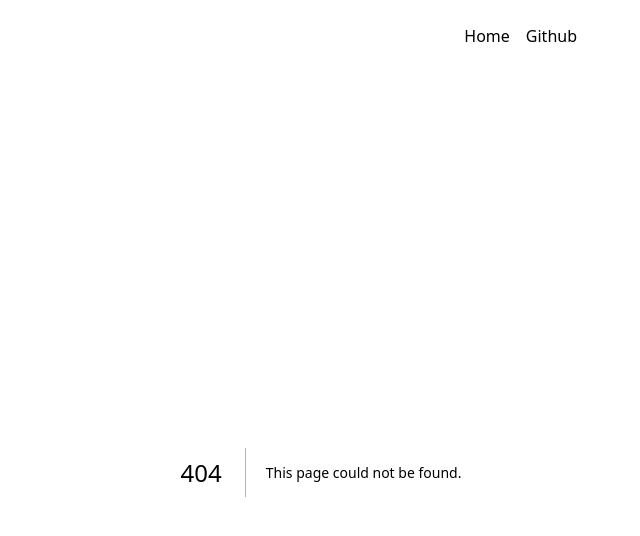
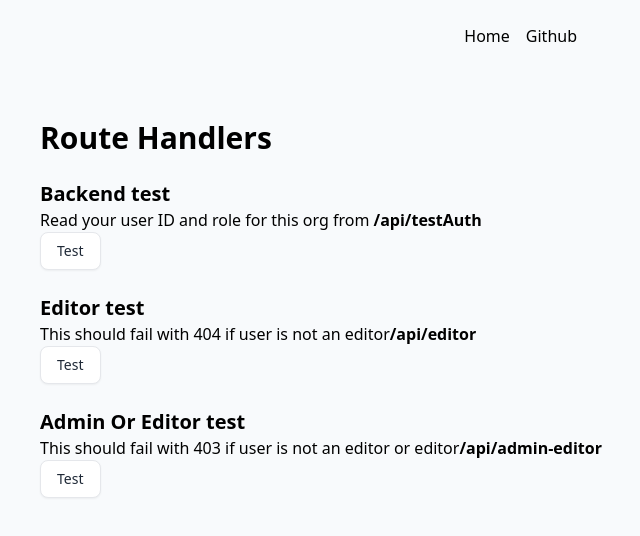
Before and after one commit to clerk/organizations-demo, a Next.js app: page /route-handlers in a window 1280 px wide. Before the commit this address had no page. Shown: the top 536 px of the page, without its empty margins (319-959 px from the left). Built offline with nearby package versions, Linux system fonts and the light colour scheme.

Commit message:
Add route handlers

```diff
--- a/app/(demo)/page.tsx
+++ b/app/(demo)/page.tsx
@@ -38,6 +38,14 @@ export default function DashboardPage() {
             Create Organization
           </Link>
         </li>
+        <li>
+          <Link
+            href="/route-handlers"
+            className="block rounded border p-5 text-center text-lg font-medium shadow"
+          >
+            Test endpoints
+          </Link>
+        </li>
       </ul>
     </main>
   )
--- /dev/null
+++ b/app/(demo)/route-handlers/page.tsx
@@ -0,0 +1,20 @@
+import {
+  AdminOrEditor,
+  AuthTest,
+  EditorTest,
+} from "@/components/endpoint-tests"
+
+export default function RouteHandlersPage() {
+  return (
+    <main className={"flex h-full w-full items-center justify-center"}>
+      <div className={"flex flex-col pb-12"}>
+        <h1 className="mb-6 mt-12">Route Handlers</h1>
+        <div className={"flex flex-col gap-6"}>
+          <AuthTest />
+          <EditorTest />
+          <AdminOrEditor />
+        </div>
+      </div>
+    </main>
+  )
+}
--- /dev/null
+++ b/app/api/admin-editor/route.ts
@@ -0,0 +1,23 @@
+import { auth } from "@clerk/nextjs/server"
+
+export function GET() {
+  const { userId, has } = auth()
+
+  if (!userId) {
+    return new Response(null, {
+      status: 401,
+    })
+  }
+
+  if (!has({ role: "org:admin" }) && !has({ role: "org:editor" })) {
+    return new Response(null, {
+      status: 403,
+    })
+  }
+
+  return new Response(
+    JSON.stringify({
+      userId,
+    })
+  )
+}
--- /dev/null
+++ b/app/api/authTest/route.ts
@@ -0,0 +1,6 @@
+import { auth } from "@clerk/nextjs/server"
+
+export function GET() {
+  const { userId, orgRole } = auth()
+  return new Response(JSON.stringify({ userId, orgRole }))
+}
--- /dev/null
+++ b/app/api/editor/route.ts
@@ -0,0 +1,11 @@
+import { auth } from "@clerk/nextjs/server"
+
+export function GET() {
+  const { userId } = auth().protect({ role: "org:editor" })
+
+  return new Response(
+    JSON.stringify({
+      userId,
+    })
+  )
+}
--- a/app/api/users/route.ts
+++ /dev/null
@@ -1,20 +0,0 @@
-import { auth } from "@clerk/nextjs"
-
-export function GET() {
-  //   TODO: Find a usecase for this
-  // const { userId } = auth().protect((has) => has({ role: "admin" }))
-  const { userId } = auth().protect({ role: "org:editor" })
-  // const { userId, ahas } = auth()
-  //
-  // if (!has({ role: "admin" }) || !userId) {
-  //
-  // }
-  //
-  // clerkClient.users.getUser(userId)
-
-  return new Response(
-    JSON.stringify({
-      userId,
-    })
-  )
-}
--- a/app/authorization-playground/page.tsx
+++ b/app/authorization-playground/page.tsx
@@ -15,12 +15,7 @@ function PostItem(props: PostItemProps) {
       <p className="font-semibold">{props.title}</p>
 
       <div className="relative border border-blue-500 px-5 py-2 before:absolute before:-top-4 before:left-0 before:text-xs before:text-blue-500 before:content-['RSC']">
-        <Protect
-          condition={(has) =>
-            has({ permission: "org:posts:delete" }) ||
-            has({ permission: "org:posts:delete" })
-          }
-        >
+        <Protect condition={(has) => has({ permission: "org:posts:manage" })}>
           <PostActions {...props} />
         </Protect>
       </div>
--- a/app/authorization-playground/settings/page.tsx
+++ b/app/authorization-playground/settings/page.tsx
@@ -23,6 +23,8 @@ export default function CustomAppSettings() {
           }}
         />
 
+        {/*TODO: Add role checks as well*/}
+
         <h2>Post Organization Settings</h2>
         {/*TODO: Add a fake form*/}
         {/*<Experimental__Gate*/}
--- a/app/layout.tsx
+++ b/app/layout.tsx
@@ -41,6 +41,7 @@ export default function RootLayout({ children }: PropsWithChildren) {
                   rootBox: "flex",
                 },
               }}
+              afterSignOutUrl={"/"}
             />
           </header>
           {children}
--- a/components/BackendTest.tsx
+++ /dev/null
@@ -1,30 +0,0 @@
-"use client"
-
-import { useState, useCallback } from "react"
-
-export default function BackendTest() {
-  //   TODO: Find a usecase for this
-  const [data, setData] = useState<any>(null)
-
-  const test = useCallback(async () => {
-    setData(null)
-    /* Clerk already stores the active organization on the JWT claims */
-    const res = await fetch(`/api/authTest`)
-    const data = await res.json()
-    setData(data)
-  }, [setData])
-
-  return (
-    <div>
-      <h2>Backend test</h2>
-      <div>
-        Read your user ID and role for this org from{" "}
-        <strong>/api/testAuth</strong>
-      </div>
-      <div>
-        <button onClick={test}>Test</button>
-      </div>
-      {data && <pre>{JSON.stringify(data, null, 2)}</pre>}
-    </div>
-  )
-}
--- /dev/null
+++ b/components/endpoint-tests.tsx
@@ -0,0 +1,89 @@
+"use client"
+
+import { useState, useCallback } from "react"
+
+const useFetch = (path: string) => {
+  const [state, setState] = useState<{ data: any; error: any } | null>(null)
+  const request = useCallback(async () => {
+    setState(null)
+    try {
+      /* Clerk already stores the active organization on the JWT claims */
+      const res = await fetch(path)
+      if (res.ok) {
+        const data = await res.json()
+        setState({
+          data,
+          error: null,
+        })
+      } else {
+        setState({
+          data: null,
+          error: res.status,
+        })
+      }
+    } catch (error) {
+      setState({
+        data: null,
+        error,
+      })
+    }
+  }, [setState])
+
+  return { request, state }
+}
+
+export function EditorTest() {
+  const { request, state } = useFetch(`/api/editor`)
+
+  return (
+    <div>
+      <h2>Editor test</h2>
+      <div>
+        This should fail with 404 if user is not an editor
+        <strong>/api/editor</strong>
+      </div>
+      <div>
+        <button onClick={request}>Test</button>
+      </div>
+      {state?.data && <pre>{JSON.stringify(state.data, null, 2)}</pre>}
+      {state?.error && <pre>{JSON.stringify(state.error, null, 2)}</pre>}
+    </div>
+  )
+}
+
+export function AuthTest() {
+  const { request, state } = useFetch(`/api/authTest`)
+
+  return (
+    <div>
+      <h2>Backend test</h2>
+      <div>
+        Read your user ID and role for this org from{" "}
+        <strong>/api/testAuth</strong>
+      </div>
+      <div>
+        <button onClick={request}>Test</button>
+      </div>
+      {state?.data && <pre>{JSON.stringify(state.data, null, 2)}</pre>}
+    </div>
+  )
+}
+
+export function AdminOrEditor() {
+  const { request, state } = useFetch(`/api/admin-editor`)
+
+  return (
+    <div>
+      <h2>Admin Or Editor test</h2>
+      <div>
+        This should fail with 403 if user is not an editor or editor
+        <strong>/api/admin-editor</strong>
+      </div>
+      <div>
+        <button onClick={request}>Test</button>
+      </div>
+      {state?.data && <pre>{JSON.stringify(state.data, null, 2)}</pre>}
+      {state?.error && <pre>{JSON.stringify(state.error, null, 2)}</pre>}
+    </div>
+  )
+}
```
